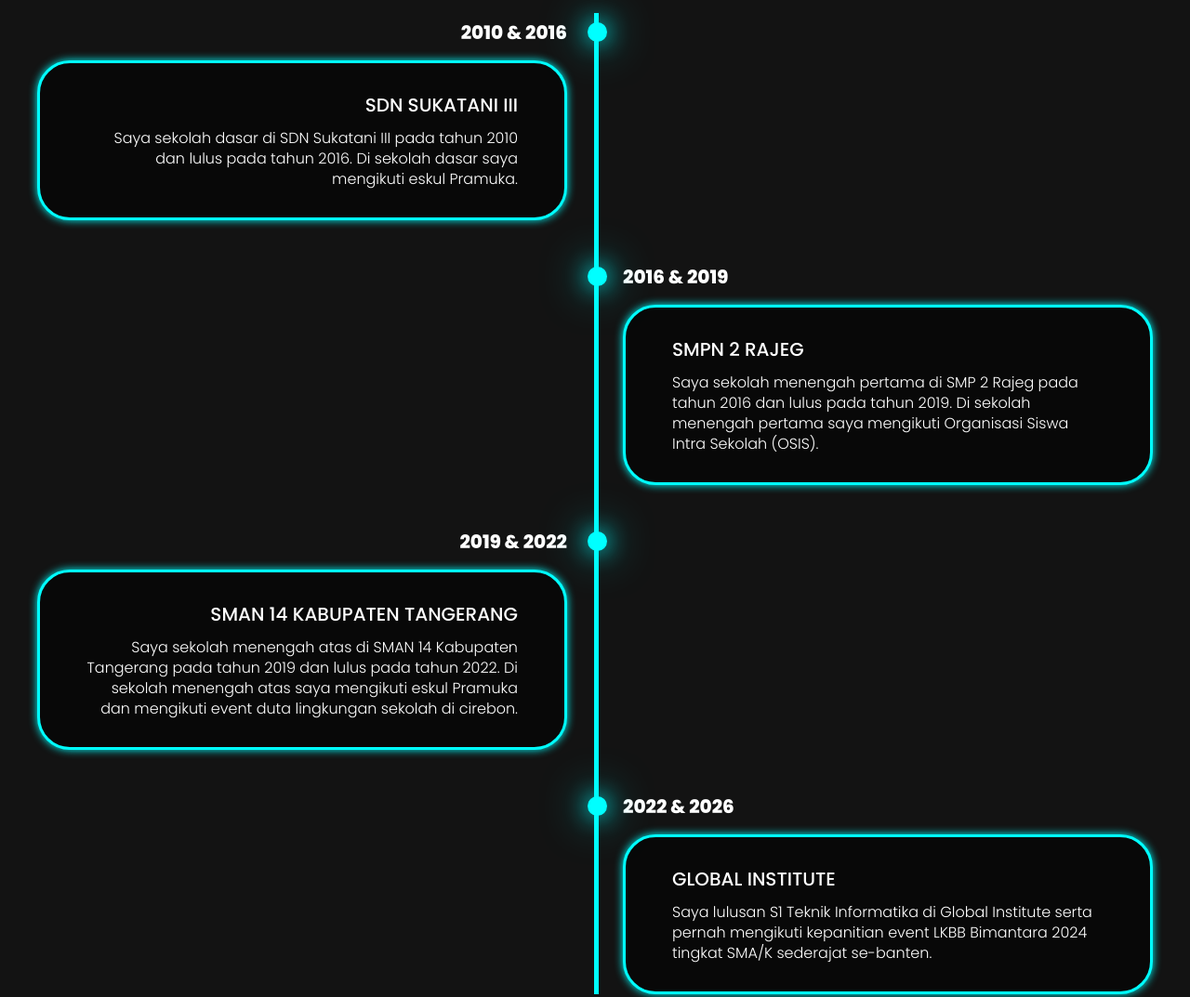
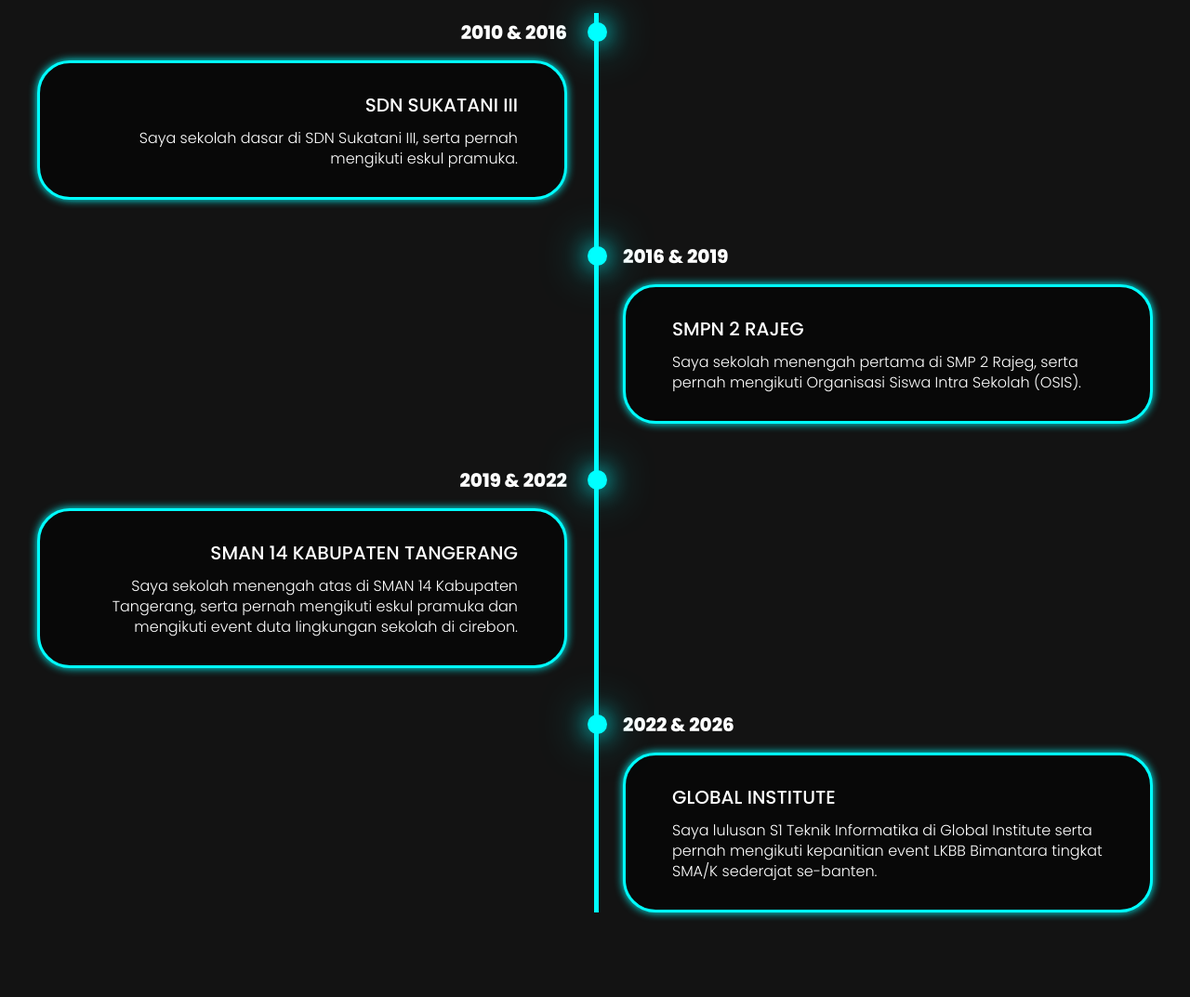
Before and after one commit to MJuanAdiPratama/portofolio, a plain HTML site: page index.html in a window 1280 px wide. Shown: the part 1080-2153 px from the top of the page at 93% size. Drawn offline with nearby package versions, Linux system fonts and the light colour scheme.

Commit message:
update education

```diff
--- a/index.html
+++ b/index.html
@@ -75,8 +75,7 @@
           <div class="timeline-content">
             <h3>SDN SUKATANI III</h3>
             <p>
-              Saya sekolah dasar di SDN Sukatani III pada tahun 2010 dan lulus
-              pada tahun 2016. Di sekolah dasar saya mengikuti eskul Pramuka.
+              Saya sekolah dasar di SDN Sukatani III, serta pernah mengikuti eskul pramuka.
             </p>
           </div>
         </div>
@@ -87,8 +86,7 @@
           <div class="timeline-content">
             <h3>SMPN 2 RAJEG</h3>
             <p>
-              Saya sekolah menengah pertama di SMP 2 Rajeg pada tahun 2016 dan
-              lulus pada tahun 2019. Di sekolah menengah pertama saya mengikuti
+              Saya sekolah menengah pertama di SMP 2 Rajeg, serta pernah mengikuti
               Organisasi Siswa Intra Sekolah (OSIS).
             </p>
           </div>
@@ -100,10 +98,8 @@
           <div class="timeline-content">
             <h3>SMAN 14 KABUPATEN TANGERANG</h3>
             <p>
-              Saya sekolah menengah atas di SMAN 14 Kabupaten Tangerang pada
-              tahun 2019 dan lulus pada tahun 2022. Di sekolah menengah atas
-              saya mengikuti eskul Pramuka dan mengikuti event duta lingkungan
-              sekolah di cirebon.
+              Saya sekolah menengah atas di SMAN 14 Kabupaten Tangerang, serta pernah
+              mengikuti eskul pramuka dan mengikuti event duta lingkungan sekolah di cirebon.
             </p>
           </div>
         </div>
@@ -115,7 +111,7 @@
             <h3>GLOBAL INSTITUTE</h3>
             <p>
               Saya lulusan S1 Teknik Informatika di Global Institute serta pernah mengikuti
-              kepanitian event LKBB Bimantara 2024 tingkat SMA/K sederajat se-banten.
+              kepanitian event LKBB Bimantara tingkat SMA/K sederajat se-banten.
             </p>
           </div>
         </div>
```
